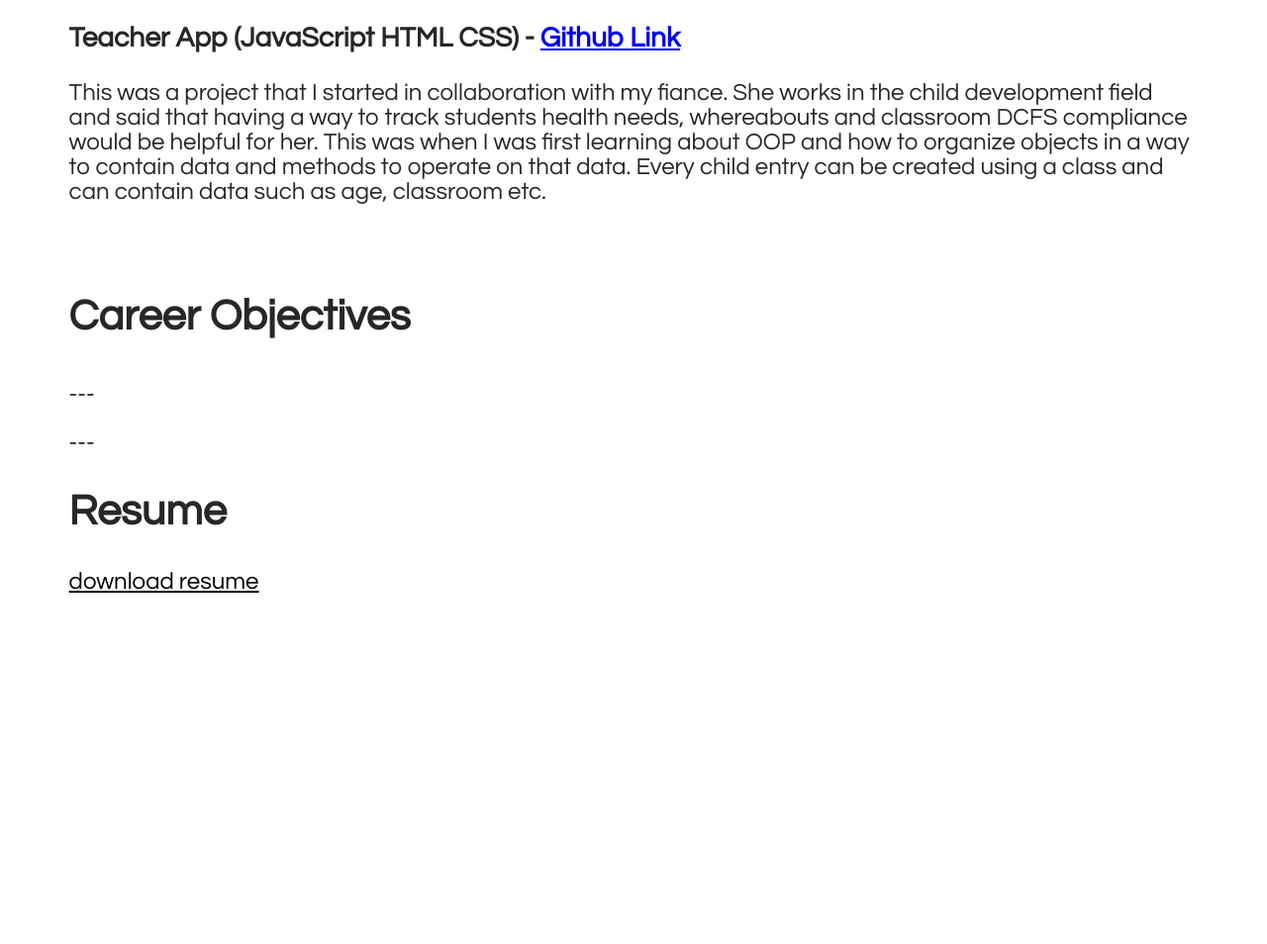
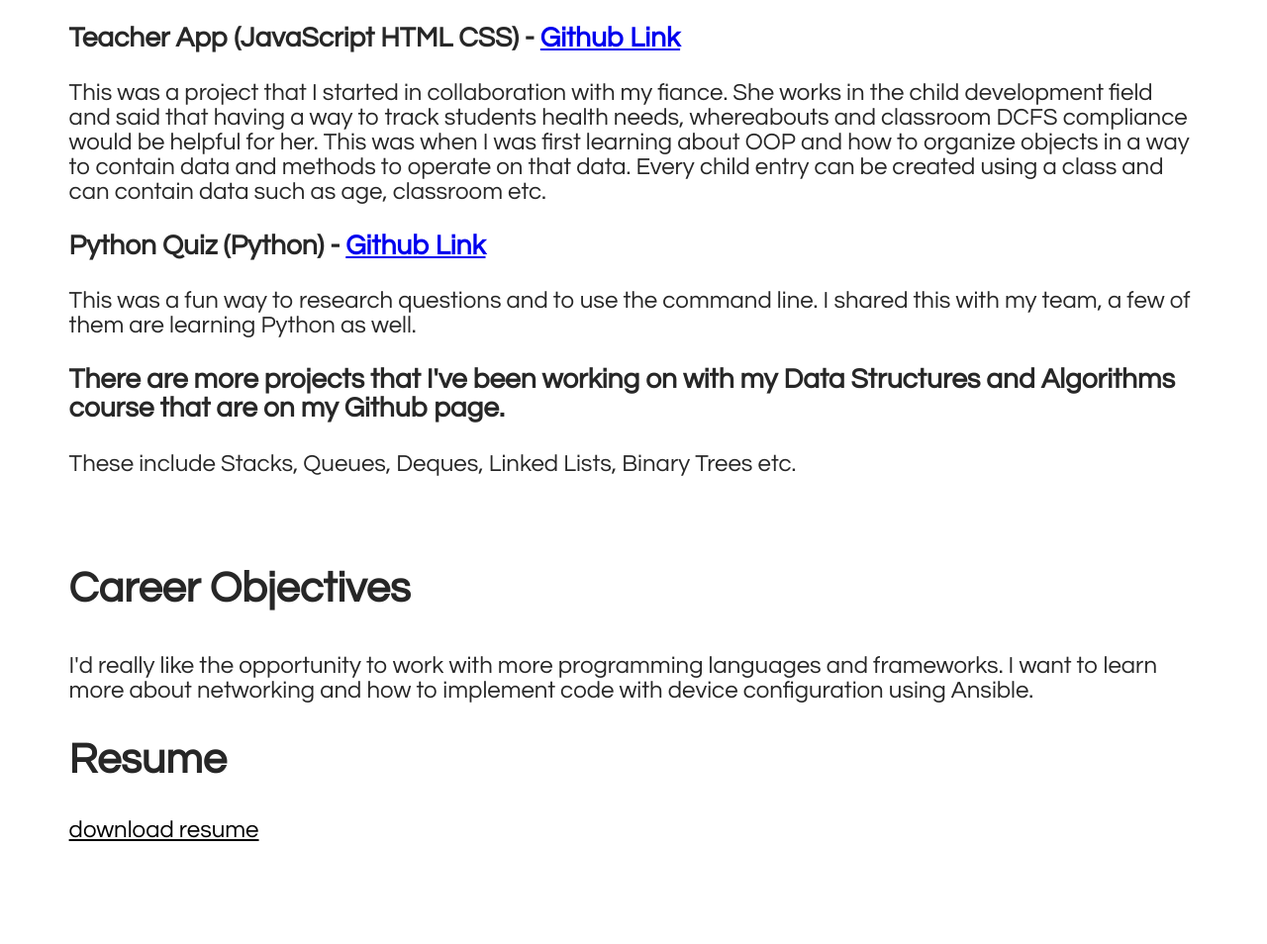
Before and after one commit to andrewbrase/django_website, a Django app: page /basic_app/Home/ in a window 1280 px wide. Shown: the part 2002-2956 px from the top of the page at 99% size. Before the commit the page ends 2601 px from the top, so only its background shows below. Run offline with Django 4.2, Linux system fonts and the light colour scheme.

Commit message:
working on info for website

```diff
--- a/ab_website/templates/basic_app/contact.html
+++ b/ab_website/templates/basic_app/contact.html
@@ -25,4 +25,7 @@
 
 </section> -->
 
+    <h3>(618)-616-3953</h3>
+    <h3>andrewbrase1@yahoo.com</h3>
+
 {% endblock %}
--- a/ab_website/templates/basic_app/home.html
+++ b/ab_website/templates/basic_app/home.html
@@ -101,15 +101,23 @@
             Every child entry can be created using a class and can contain data such as age, classroom etc.
         </p>
 
+        <h3>Python Quiz (Python) - <a
+                href="https://github.com/andrewbrase/Early_Projects/blob/main/09_Python_Quiz_made_w_Python/python_test.py"
+                target="_blank" rel="noopener noreferrer">Github
+                Link</a></h3>
+        <p>This was a fun way to research questions and to use the command line. I shared this with my team, a few of them are learning Python as well.</p>
+
+        <h3>There are more projects that I've been working on with my Data Structures and Algorithms course that are on my Github page.</h3>
+        <p>These include Stacks, Queues, Deques, Linked Lists, Binary Trees etc.</p>
     </section>
 
     <section id="career">
         <br>
         <h1>Career Objectives</h1>
-        <p>---</p>
+        <p>I'd really like the opportunity to work with more programming languages and frameworks. I want
+            to learn more about networking and how to implement code with device configuration using Ansible.
+        </p>
     </section>
-
-    <p>---</p>
 
     <h1 id="resume">Resume</h1>
     <a href="../../static/A_Brase_Resume.pdf" class='link' download>download resume</a>
--- a/ab_website/templates/basic_app/index.html
+++ b/ab_website/templates/basic_app/index.html
@@ -40,7 +40,7 @@
 
             <!-- link to registration page  -->
             <h2><a href="{% url 'basic_app:register' %}">Register now! </a></h2>
-            <h4><a href="">Forgot password</a></h4>
+            <!-- <h4><a href="">Forgot password</a></h4> -->
         </div>
 
         <!-- link to visit homepage without registering -->
--- a/ab_website/templates/basic_app/register.html
+++ b/ab_website/templates/basic_app/register.html
@@ -23,7 +23,7 @@
         {% csrf_token %}
         {{ user_form.as_p }}
         <h5>Passwords must be longer than 9 characters & include digit(s)</h5>
-        {{ profile_form.as_p }}
+        <!-- {{ profile_form.as_p }} -->
 
         <input type="submit" value="Submit">
     </form>
```
Also changed, not shown: ab_website/db.sqlite3.
